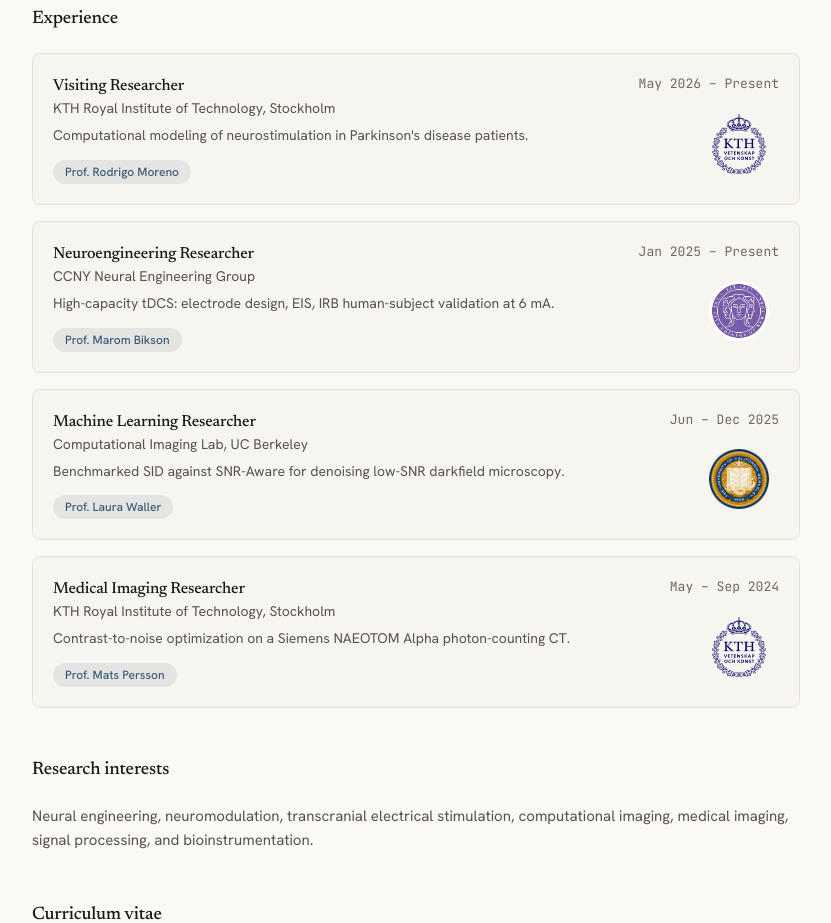
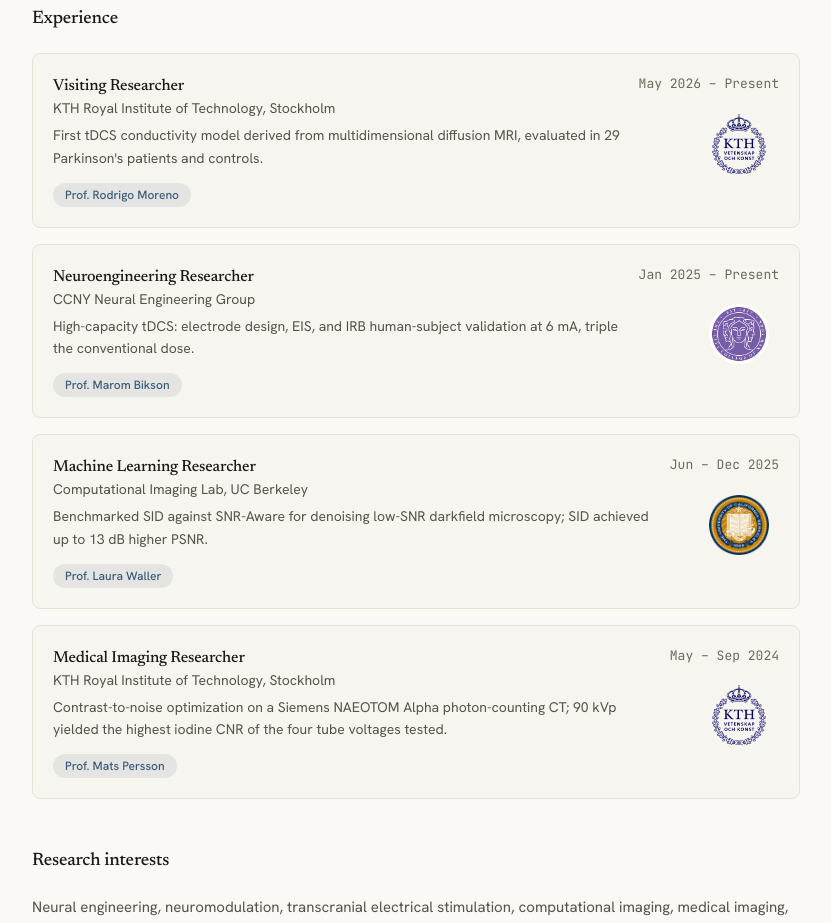
Before and after one commit to santioso-hue/santiago-site, a Next.js app: page / in a window 1280 px wide. Shown: the part 1280-2203 px from the top of the page, without its empty margins (224-1055 px from the left). Built offline with nearby package versions, Linux system fonts and the light colour scheme; no server answers.

Commit message:
Add quantified outcomes to experience entries

```diff
--- a/content/about.ts
+++ b/content/about.ts
@@ -40,7 +40,8 @@ export const about: AboutContent = {
       role: "Visiting Researcher",
       org: "KTH Royal Institute of Technology, Stockholm",
       logo: { src: "/logos/kth.png", alt: "KTH Royal Institute of Technology" },
-      detail: "Computational modeling of neurostimulation in Parkinson's disease patients.",
+      detail:
+        "First tDCS conductivity model derived from multidimensional diffusion MRI, evaluated in 29 Parkinson's patients and controls.",
       professors: [
         { name: "Prof. Rodrigo Moreno", href: "https://www.kth.se/profile/rodmore?l=en" },
       ],
@@ -50,7 +51,8 @@ export const about: AboutContent = {
       role: "Neuroengineering Researcher",
       org: "CCNY Neural Engineering Group",
       logo: { src: "/logos/ccny-seal-purple.png", alt: "The City College of New York" },
-      detail: "High-capacity tDCS: electrode design, EIS, IRB human-subject validation at 6 mA.",
+      detail:
+        "High-capacity tDCS: electrode design, EIS, and IRB human-subject validation at 6 mA, triple the conventional dose.",
       professors: [
         { name: "Prof. Marom Bikson", href: "https://www.neuralengr.org/bikson" },
       ],
@@ -64,7 +66,8 @@ export const about: AboutContent = {
         alt: "University of California, Berkeley",
         keepColor: true,
       },
-      detail: "Benchmarked SID against SNR-Aware for denoising low-SNR darkfield microscopy.",
+      detail:
+        "Benchmarked SID against SNR-Aware for denoising low-SNR darkfield microscopy; SID achieved up to 13 dB higher PSNR.",
       professors: [
         { name: "Prof. Laura Waller", href: "https://www.laurawaller.com/" },
       ],
@@ -74,7 +77,8 @@ export const about: AboutContent = {
       role: "Medical Imaging Researcher",
       org: "KTH Royal Institute of Technology, Stockholm",
       logo: { src: "/logos/kth.png", alt: "KTH Royal Institute of Technology" },
-      detail: "Contrast-to-noise optimization on a Siemens NAEOTOM Alpha photon-counting CT.",
+      detail:
+        "Contrast-to-noise optimization on a Siemens NAEOTOM Alpha photon-counting CT; 90 kVp yielded the highest iodine CNR of the four tube voltages tested.",
       professors: [
         { name: "Prof. Mats Persson", href: "https://www.kth.se/profile/persson6?l=en" },
       ],
```
